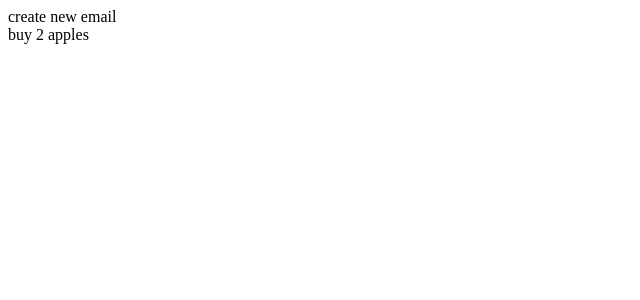
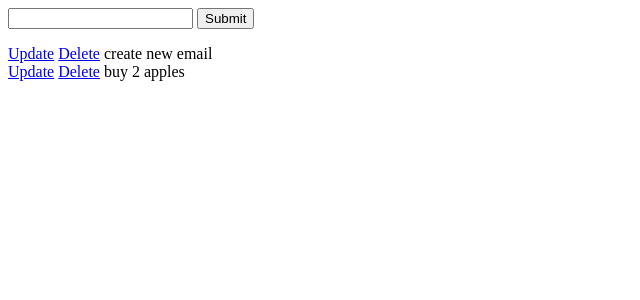
Before and after one commit to MEVIO01/To-Do, a Django app: page / in a window 1280 px wide. Shown: the top 300 px of the page, without its empty margins (0-640 px from the left). Run offline with Django 3.2, Linux system fonts and the light colour scheme; data comes from the database, SQL or seed files in the repository; both versions use the stored data as it was after the commit.

Commit message:
to do functionality done

```diff
--- /dev/null
+++ b/todo/tasks/forms.py
@@ -0,0 +1,11 @@
+from django import forms
+from django.forms import ModelForm
+
+from .models import *
+
+
+class TaskForm(forms.ModelForm):
+
+    class Meta:
+        model = Task
+        fields = '__all__'
--- /dev/null
+++ b/todo/tasks/templates/tasks/delete.html
@@ -0,0 +1,6 @@
+<p>Are you sure that you want to delete "{{item}}"?</p>
+<a href="{% url 'all_tasks' %}">Cancel</a>
+<form action="" method="post">
+    {% csrf_token %}
+    <input type="submit" name="Confirm">
+</form>
--- a/todo/tasks/templates/tasks/tasks.html
+++ b/todo/tasks/templates/tasks/tasks.html
@@ -1,3 +1,16 @@
+<form method="post" action="/">
+    {% csrf_token %}
+    {{form.title}}
+    <input type="submit" name="Create Task"></input>
+</form>
 {% for task in all_tasks %}
-    <div>{{ task.title }}</div>
+    <div>
+        <a href="{% url 'update_task' task.id %}">Update</a>
+        <a href="{% url 'delete_task' task.id %}">Delete</a>
+        {% if task.complete == True %}
+        <strike>{{ task.title }}</strike>
+        {% else %}
+        <span>{{ task.title }}</span>
+        {% endif %}
+    </div>
 {% endfor %}
--- /dev/null
+++ b/todo/tasks/templates/tasks/update_task.html
@@ -0,0 +1,5 @@
+<form method="post" action="">
+    {% csrf_token %}
+    {{ form }}
+    <input type="submit" name="Update Task">
+</form>
--- a/todo/tasks/urls.py
+++ b/todo/tasks/urls.py
@@ -2,5 +2,7 @@ from django.urls import path
 from . import views
 
 urlpatterns = [
-    path('', views.tasks)
+    path('', views.tasks, name="all_tasks"),
+    path('update_task/<str:pk>/', views.update_task, name="update_task"),
+    path('delete_task/<str:pk>/', views.delete_task, name="delete_task"),
 ]
--- a/todo/tasks/views.py
+++ b/todo/tasks/views.py
@@ -1,8 +1,39 @@
-from django.shortcuts import render
+from django.shortcuts import render, redirect
 from .models import *
+from .forms import *
 
 
 def tasks(request):
     all_tasks = Task.objects.all()
-    context = {'all_tasks': all_tasks}
+    form = TaskForm()
+    if request.method == 'POST':
+        form = TaskForm(request.POST)
+        if form.is_valid():
+            form.save()
+        return redirect('/')
+
+    context = {'all_tasks': all_tasks, 'form': form}
     return render(request, 'tasks/tasks.html', context)
+
+
+def update_task(request, pk):
+    task = Task.objects.get(id=pk)
+    form = TaskForm(instance=task)
+    if request.method == 'POST':
+        form = TaskForm(request.POST, instance=task)
+        if form.is_valid():
+            form.save()
+            return redirect('/')
+
+    context = {'form': form}
+    return render(request, 'tasks/update_task.html', context)
+
+
+def delete_task(request, pk):
+    item = Task.objects.get(id=pk)
+    if request.method == 'POST':
+        item.delete()
+        return redirect('/')
+
+    context = {'item': item}
+    return render(request, 'tasks/delete.html', context)
```
Also changed, not shown: todo/db.sqlite3.
